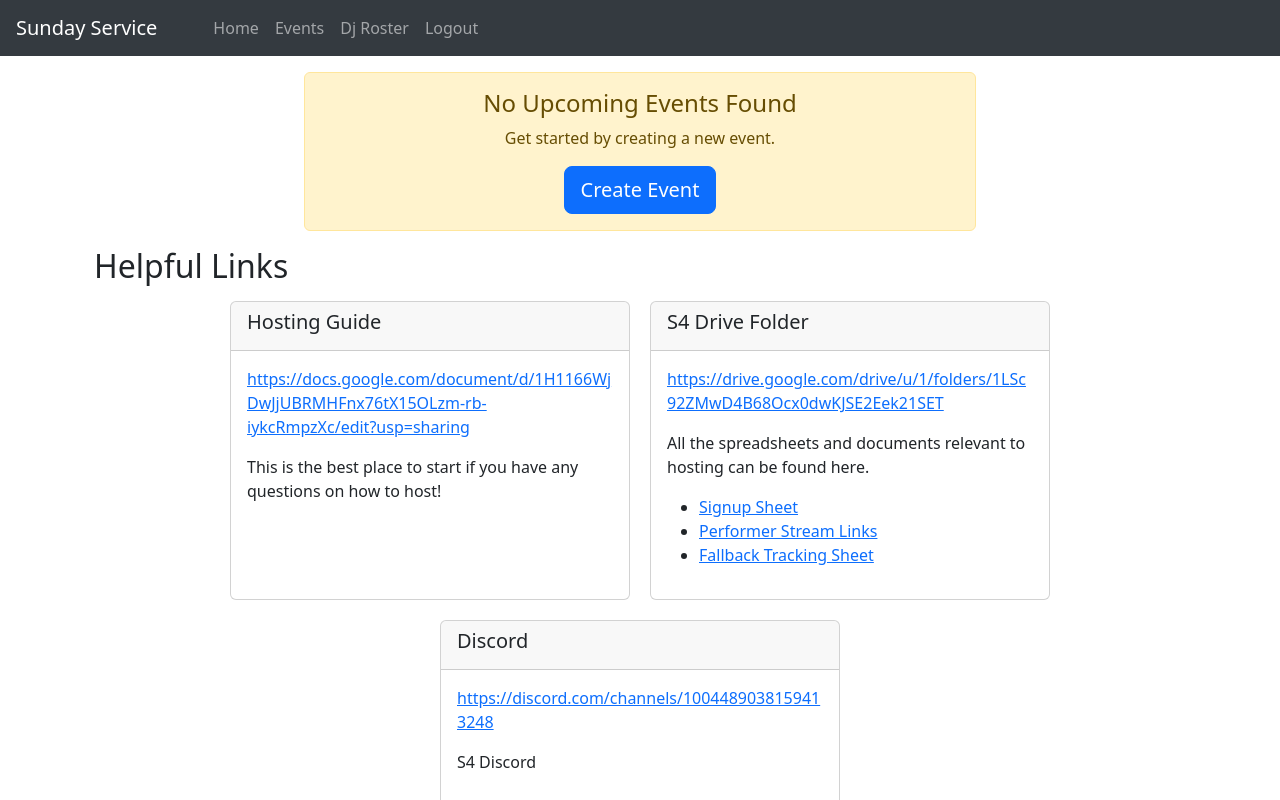
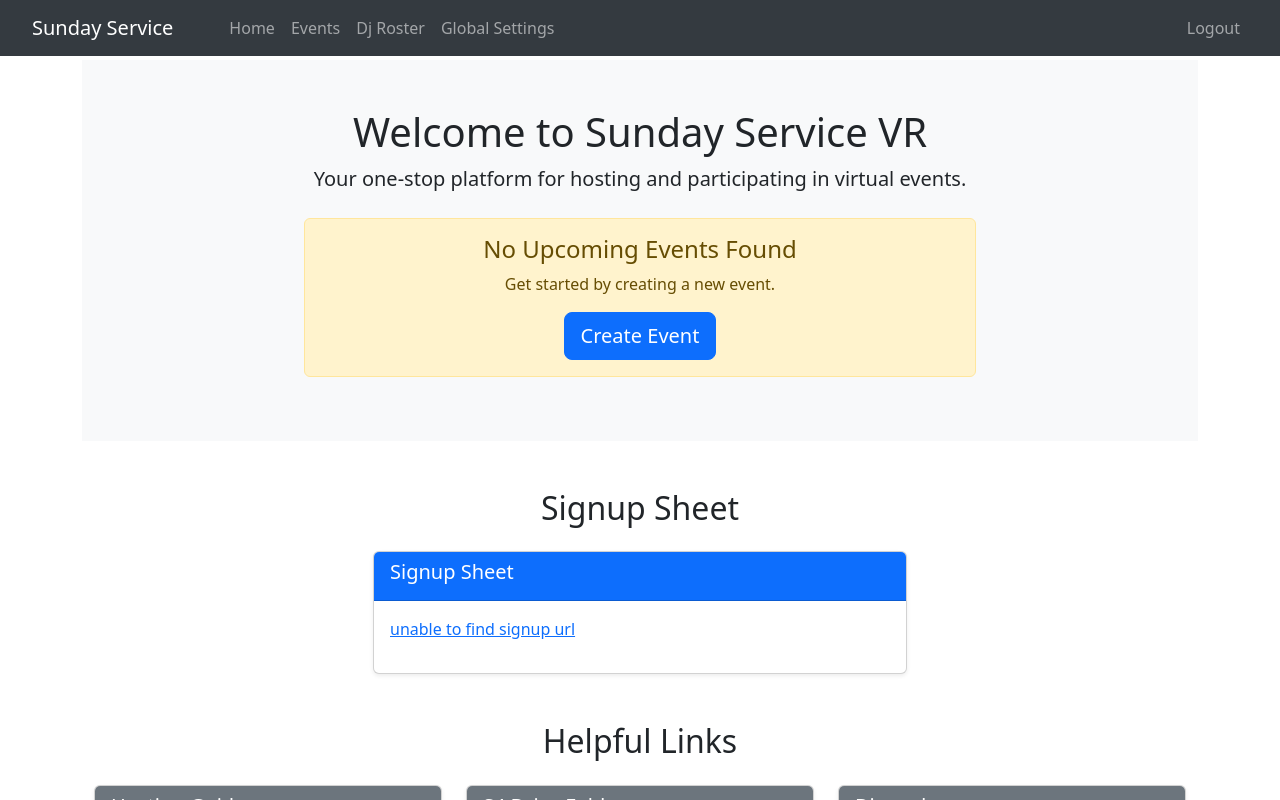
Before and after one commit to SundayServiceVR/sunday-service-vr, a React (Vite) app in the folder webapp/: page / in a window 1280 px wide. Shown: the top 800 px of the page. Built offline with nearby package versions, Linux system fonts and the light colour scheme; no server answers; the database is empty; sample sign-in values are in the browser's storage.

Commit message:
Add global settings (#126)
* Seems to work.

* Stylize

---------

Co-authored-by: Tyler.Darsey@coxautoinc.com <Tyler.Darsey@coxautoinc.com>

```diff
--- a/webapp/src/App.tsx
+++ b/webapp/src/App.tsx
@@ -22,6 +22,7 @@ import EventDetails from './features/event/basic/EventDetails';
 import EventVerifyDJs from './features/event/lineup/EventVerifyDJs';
 import { Toaster } from 'react-hot-toast';
 import { DiscordIdInfo } from './features/dj/discordIdInfo/DiscordIdInfo';
+import GlobalSettings from "./features/globalSettings/GlobalSettings";
 
 function App() {
   //
@@ -101,6 +102,10 @@ function App() {
           path: "discordIdInfo",
           element: <DiscordIdInfo />
         },
+        {
+          path: "globalSettings",
+          element: <GlobalSettings />
+        },
       ],
     },
     {
--- /dev/null
+++ b/webapp/src/features/globalSettings/GlobalSettings.tsx
@@ -0,0 +1,94 @@
+import { useState, useEffect } from "react";
+import { Form, Button, Container, Spinner, Alert, Card } from "react-bootstrap";
+import { getFirestore, doc, getDoc, setDoc } from "firebase/firestore";
+
+const GlobalSettings = () => {
+    const [signupUrl, setSignupUrl] = useState("");
+    const [loading, setLoading] = useState(true);
+    const [saving, setSaving] = useState(false);
+    const [error, setError] = useState("");
+    const [success, setSuccess] = useState(false);
+
+    useEffect(() => {
+        const fetchGlobalSettings = async () => {
+            const firestore = getFirestore();
+            const docRef = doc(firestore, "global/global_settings");
+            try {
+                const docSnap = await getDoc(docRef);
+                if (docSnap.exists()) {
+                    setSignupUrl(docSnap.data().signup_url || "");
+                } else {
+                    console.warn("Global settings document does not exist.");
+                }
+            } catch (err) {
+                console.error("Error fetching global settings:", err);
+                setError("Failed to load global settings.");
+            } finally {
+                setLoading(false);
+            }
+        };
+
+        fetchGlobalSettings();
+    }, []);
+
+    const handleSave = async (e: React.FormEvent) => {
+        e.preventDefault();
+        setSaving(true);
+        setError("");
+        setSuccess(false);
+
+        const firestore = getFirestore();
+        const docRef = doc(firestore, "global/global_settings");
+
+        try {
+            await setDoc(docRef, { signup_url: signupUrl }, { merge: true });
+            setSuccess(true);
+        } catch (err) {
+            console.error("Error saving global settings:", err);
+            setError("Failed to save global settings.");
+        } finally {
+            setSaving(false);
+        }
+    };
+
+    if (loading) {
+        return (
+            <Container className="d-flex justify-content-center align-items-center" style={{ height: "100vh" }}>
+                <Spinner animation="border" role="status">
+                    <span className="visually-hidden">Loading...</span>
+                </Spinner>
+            </Container>
+        );
+    }
+
+    return (
+        <Container className="my-5">
+            <h1 className="text-center mb-4">Global Settings</h1>
+            <Card className="shadow-sm">
+                <Card.Body>
+                    {error && <Alert variant="danger">{error}</Alert>}
+                    {success && <Alert variant="success">Settings saved successfully!</Alert>}
+                    <Form onSubmit={handleSave}>
+                        <Form.Group className="mb-3" controlId="signupUrl">
+                            <Form.Label>Signup URL</Form.Label>
+                            <Form.Control
+                                type="url"
+                                placeholder="Enter signup URL"
+                                value={signupUrl}
+                                onChange={(e) => setSignupUrl(e.target.value)}
+                                required
+                            />
+                        </Form.Group>
+                        <div className="d-flex justify-content-end">
+                            <Button variant="primary" type="submit" disabled={saving}>
+                                {saving ? "Saving..." : "Save"}
+                            </Button>
+                        </div>
+                    </Form>
+                </Card.Body>
+            </Card>
+        </Container>
+    );
+};
+
+export default GlobalSettings;
--- a/webapp/src/features/home/Home.tsx
+++ b/webapp/src/features/home/Home.tsx
@@ -1,9 +1,10 @@
-import { Card, Container } from "react-bootstrap";
+import { Card, Container, Spinner, Row, Col } from "react-bootstrap";
+import { CurrentOrNextEvent } from "../../components/currentOrNextEvent/CurrentOrNextEvent";
+import { useEffect, useState } from "react";
+import { getFirestore, doc, getDoc } from "firebase/firestore";
 import "./Home.css";
-import { CurrentOrNextEvent } from "../../components/currentOrNextEvent/CurrentOrNextEvent";
-import { signupSheetUrl } from "../../util/constants";
 
-const helpfulLinks = [
+const HELPFUL_LINKS = [
     {
         title: "Hosting Guide",
         text: "This is the best place to start if you have any questions on how to host!",
@@ -15,18 +16,14 @@ const helpfulLinks = [
         url: "https://drive.google.com/drive/u/1/folders/1LSc92ZMwD4B68Ocx0dwKJSE2Eek21SET",
         extra: [
             {
-                title: "Signup Sheet",
-                url: signupSheetUrl
-            },
-            {
                 title: "Performer Stream Links",
-                url: "https://docs.google.com/spreadsheets/d/1nsAQAiOsuZQcpBBg44SZ8jUvFtXI6WNKE8-WSo9_kiE/edit?usp=drive_link"
+                url: "https://docs.google.com/spreadsheets/d/1nsAQAiOsuZQcpBBg44SZ8jUvFtXI6WNKE8-WSo9_kiE/edit?usp=drive_link",
             },
             {
                 title: "Fallback Tracking Sheet",
-                url: "https://docs.google.com/spreadsheets/d/1k-WANG5zbwaLeEEMpGy81b0Itd-AWd03Lotdff9B2aQ/edit?gid=350139617#gid=350139617"
-            }
-        ]
+                url: "https://docs.google.com/spreadsheets/d/1k-WANG5zbwaLeEEMpGy81b0Itd-AWd03Lotdff9B2aQ/edit?gid=350139617#gid=350139617",
+            },
+        ],
     },
     {
         title: "Discord",
@@ -35,29 +32,81 @@ const helpfulLinks = [
     },
 ];
 
-const Home = () =>
-    <section>
+const Home = () => {
+    const [signupSheetUrl, setSignupSheetUrl] = useState("");
+    const [loading, setLoading] = useState(true);
+
+    useEffect(() => {
+        const fetchSignupUrl = async () => {
+            const firestore = getFirestore();
+            const docRef = doc(firestore, "/global/global_settings");
+            try {
+                const docSnap = await getDoc(docRef);
+                const url = docSnap.exists() ? docSnap.data().signup_url : "unable to find signup url";
+                setSignupSheetUrl(url);
+            } catch (error) {
+                console.error("Error fetching signup URL:", error);
+                setSignupSheetUrl("unable to find signup url");
+            } finally {
+                setLoading(false);
+            }
+        };
+
+        fetchSignupUrl();
+    }, []);
+
+    if (loading) {
+        return <div className="d-flex justify-content-center align-items-center vh-100">
+            <Spinner animation="border" role="status">
+                <span className="visually-hidden">Loading...</span>
+            </Spinner>
+        </div>;
+    }
+
+    return <section>
+        {/* Hero Section */}
+        <div className="hero-section text-center py-5 bg-light">
+            <h1>Welcome to Sunday Service VR</h1>
+            <p className="lead">Your one-stop platform for hosting and participating in virtual events.</p>
+            <div className="mt-4">
                 <CurrentOrNextEvent />
-        <Container className="my-3">
-            <h2 className="mb-3">Helpful Links</h2>
-            <div className="linksList">
+            </div>
+        </div>
+
+        <Container className="my-5">
+            {/* Signup Sheet Section */}
+            <h2 className="mb-4 text-center">Signup Sheet</h2>
+            <Row className="justify-content-center">
+                <Col md={6}>
+                    <Card className="shadow-sm">
+                        <Card.Header className="bg-primary text-white">
+                            <Card.Title>Signup Sheet</Card.Title>
+                        </Card.Header>
+                        <Card.Body>
+                            <p><a href={signupSheetUrl} target="_blank" rel="noopener noreferrer">{signupSheetUrl}</a></p>
+                        </Card.Body>
+                    </Card>
+                </Col>
+            </Row>
+
+            {/* Helpful Links Section */}
+            <h2 className="mt-5 mb-4 text-center">Helpful Links</h2>
+            <Row className="g-4">
                 {
-                    helpfulLinks.map((entry, entryIndex) =>
-                        <Card
-                            key={`entry${entryIndex}`}
-                            style={{ "maxWidth": "400px" }}
-                        >
-                            <Card.Header>
+                    HELPFUL_LINKS.map((entry, entryIndex) =>
+                        <Col md={6} lg={4} key={`entry${entryIndex}`}>
+                            <Card className="shadow-sm h-100">
+                                <Card.Header className="bg-secondary text-white">
                                     <Card.Title>{entry.title}</Card.Title>
                                 </Card.Header>
                                 <Card.Body>
-                                <p><a href={entry.url} target="_blank">{entry.url}</a></p>
+                                    <p><a href={entry.url} target="_blank" rel="noopener noreferrer">{entry.url}</a></p>
                                     <p>{entry.text}</p>
                                     {entry?.extra ? (
                                         <ul>
                                             {entry.extra.map((extraEntry, extraIndex) =>
                                                 <li key={`entry${entryIndex}extra${extraIndex}`}>
-                                                <a href={extraEntry.url} target="_blank">
+                                                    <a href={extraEntry.url} target="_blank" rel="noopener noreferrer">
                                                         {extraEntry.title}
                                                     </a>
                                                 </li>
@@ -66,11 +115,12 @@ const Home = () =>
                                     ) : null}
                                 </Card.Body>
                             </Card>
+                        </Col>
                     )
                 }
-            </div>
+            </Row>
         </Container>
-
-    </section>
+    </section>;
+}
 
 export default Home;
--- a/webapp/src/features/layout/Layout.tsx
+++ b/webapp/src/features/layout/Layout.tsx
@@ -7,7 +7,7 @@ import { confirm } from "../../components/confirm";
 
 const Layout = () => {
     return <>
-        <Navbar expand="lg" className="bg-body-secondary" data-bs-theme="dark">
+        <Navbar expand="lg" className="bg-body-secondary px-3" data-bs-theme="dark">
             <Navbar.Brand className="px-3">Sunday Service</Navbar.Brand>
             <Navbar.Toggle aria-controls="basic-navbar-nav" />
             <Navbar.Collapse className="justify-content-end">
@@ -21,6 +21,11 @@ const Layout = () => {
                     <Nav.Link href="/djs">
                         Dj Roster
                     </Nav.Link>
+                    <Nav.Link href="/globalSettings">
+                        Global Settings
+                    </Nav.Link>
+                </Nav>
+                <Nav className="ms-auto mx-3">
                     <Nav.Link onClick={() => confirm({
                         title: "Are You sure?",
                         message: "You are about to logout",
```
Lines whose indentation alone changed are shown as unchanged.
